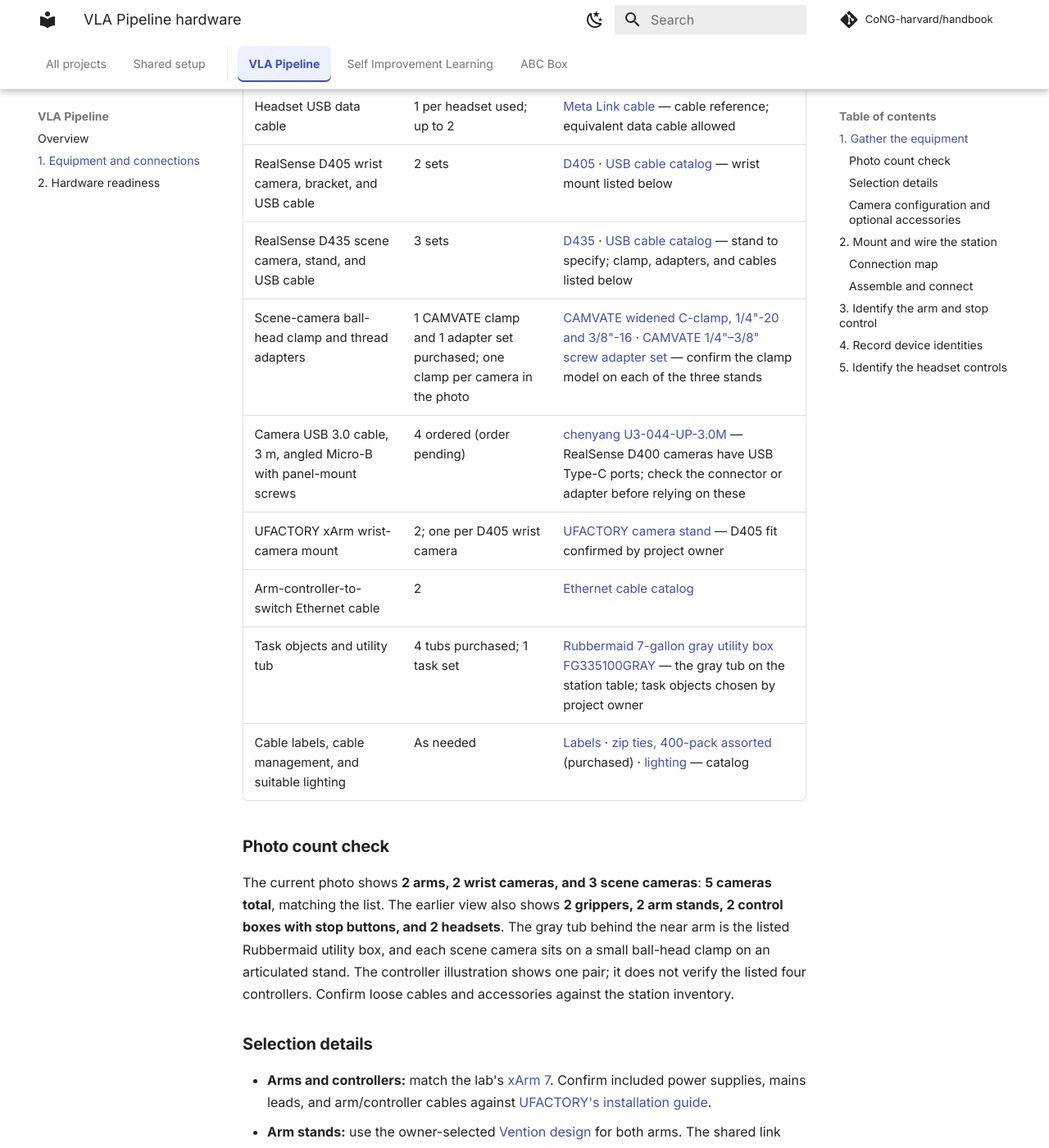
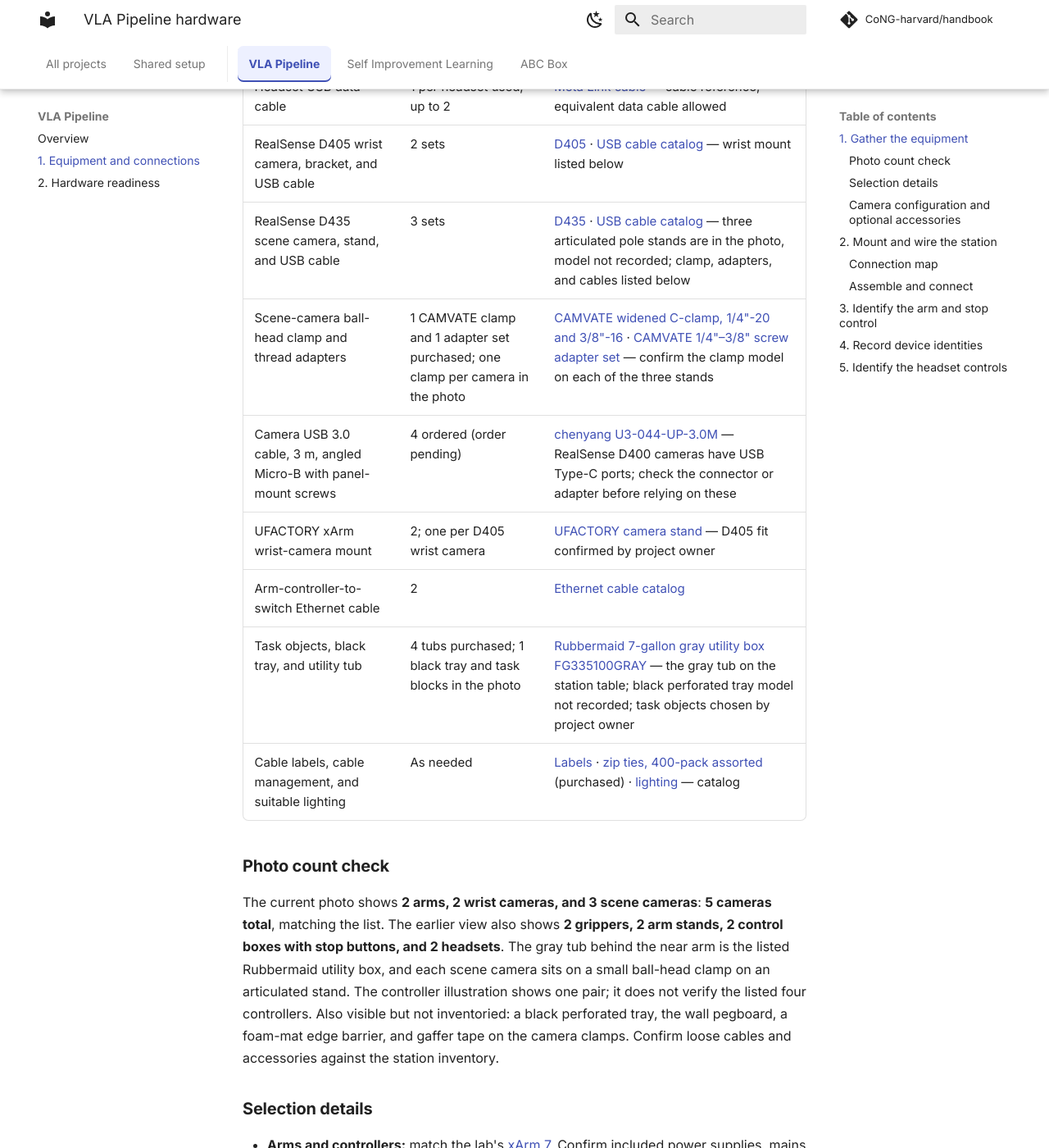
Before and after one commit to CoNG-harvard/handbook, an MkDocs documentation site: the page built from docs/vla-pipeline/hardware/index.md, in a window 1280 px wide and 1400 px high, scrolled down 1444 px. Shown: the whole window at 82% size. Built offline with MkDocs 1.6.1 and Material for MkDocs 9.7.7, drawn with Linux system fonts in a browser that asks for light colours; comment, search, counter and statistics services are not loaded.

Commit message:
Align hardware inventories with the station photographs
Note the black tray and articulated camera stands visible at the xArm
station, the printed D435i head bracket on the Go2, and the two
interface boards at the ABC follower bases, so each inventory row
reflects what the photographs show versus what still needs recording.

```diff
--- a/docs/vla-pipeline/hardware/index.md
+++ b/docs/vla-pipeline/hardware/index.md
@@ -27,17 +27,17 @@ Product links identify known models. **Catalogs** and assembly **references** co
 | AA batteries for the Quest controllers | 1 × 20-pack purchased | [Amazon Basics AA alkaline, 20-pack](https://www.amazon.com/dp/B00NTCH52W) — one AA per controller; keep spares in the station kit |
 | Headset USB data cable | 1 per headset used; up to 2 | [Meta Link cable](https://www.meta.com/quest/accessories/link-cable/) — cable reference; equivalent data cable allowed |
 | RealSense D405 wrist camera, bracket, and USB cable | 2 sets | [D405](https://www.realsenseai.com/product-family/d405-series/) · [USB cable catalog](https://www.startech.com/en-us/cables/usb-30) — wrist mount listed below |
-| RealSense D435 scene camera, stand, and USB cable | 3 sets | [D435](https://www.realsenseai.com/products/stereo-depth-camera-d435/) · [USB cable catalog](https://www.startech.com/en-us/cables/usb-30) — stand to specify; clamp, adapters, and cables listed below |
+| RealSense D435 scene camera, stand, and USB cable | 3 sets | [D435](https://www.realsenseai.com/products/stereo-depth-camera-d435/) · [USB cable catalog](https://www.startech.com/en-us/cables/usb-30) — three articulated pole stands are in the photo, model not recorded; clamp, adapters, and cables listed below |
 | Scene-camera ball-head clamp and thread adapters | 1 CAMVATE clamp and 1 adapter set purchased; one clamp per camera in the photo | [CAMVATE widened C-clamp, 1/4"-20 and 3/8"-16](https://www.amazon.com/dp/B0BYDH27WQ) · [CAMVATE 1/4"–3/8" screw adapter set](https://www.amazon.com/dp/B0DQNP61JC) — confirm the clamp model on each of the three stands |
 | Camera USB 3.0 cable, 3 m, angled Micro-B with panel-mount screws | 4 ordered (order pending) | [chenyang U3-044-UP-3.0M](https://www.amazon.com/dp/B07M99MC27) — RealSense D400 cameras have USB Type-C ports; check the connector or adapter before relying on these |
 | UFACTORY xArm wrist-camera mount | 2; one per D405 wrist camera | [UFACTORY camera stand](https://www.ufactory.us/product/ufactory-xarm-camera-stand) — D405 fit confirmed by project owner |
 | Arm-controller-to-switch Ethernet cable | 2 | [Ethernet cable catalog](https://www.startech.com/en-us/cables/network) |
-| Task objects and utility tub | 4 tubs purchased; 1 task set | [Rubbermaid 7-gallon gray utility box FG335100GRAY](https://www.amazon.com/dp/B000BC5EP8) — the gray tub on the station table; task objects chosen by project owner |
+| Task objects, black tray, and utility tub | 4 tubs purchased; 1 black tray and task blocks in the photo | [Rubbermaid 7-gallon gray utility box FG335100GRAY](https://www.amazon.com/dp/B000BC5EP8) — the gray tub on the station table; black perforated tray model not recorded; task objects chosen by project owner |
 | Cable labels, cable management, and suitable lighting | As needed | [Labels](https://www.mcmaster.com/products/labels/) · [zip ties, 400-pack assorted](https://www.amazon.com/dp/B08TVLYB3Q) (purchased) · [lighting](https://www.mcmaster.com/products/work-lights/) — catalog |
 
 ### Photo count check
 
-The current photo shows **2 arms, 2 wrist cameras, and 3 scene cameras**: **5 cameras total**, matching the list. The earlier view also shows **2 grippers, 2 arm stands, 2 control boxes with stop buttons, and 2 headsets**. The gray tub behind the near arm is the listed Rubbermaid utility box, and each scene camera sits on a small ball-head clamp on an articulated stand. The controller illustration shows one pair; it does not verify the listed four controllers. Confirm loose cables and accessories against the station inventory.
+The current photo shows **2 arms, 2 wrist cameras, and 3 scene cameras**: **5 cameras total**, matching the list. The earlier view also shows **2 grippers, 2 arm stands, 2 control boxes with stop buttons, and 2 headsets**. The gray tub behind the near arm is the listed Rubbermaid utility box, and each scene camera sits on a small ball-head clamp on an articulated stand. The controller illustration shows one pair; it does not verify the listed four controllers. Also visible but not inventoried: a black perforated tray, the wall pegboard, a foam-mat edge barrier, and gaffer tape on the camera clamps. Confirm loose cables and accessories against the station inventory.
 
 ### Selection details
 
```
Also changed, not shown: docs/abc-box/hardware.md (+1 -1 lines), docs/unidog-nav/hardware.md (+2 -2 lines).
